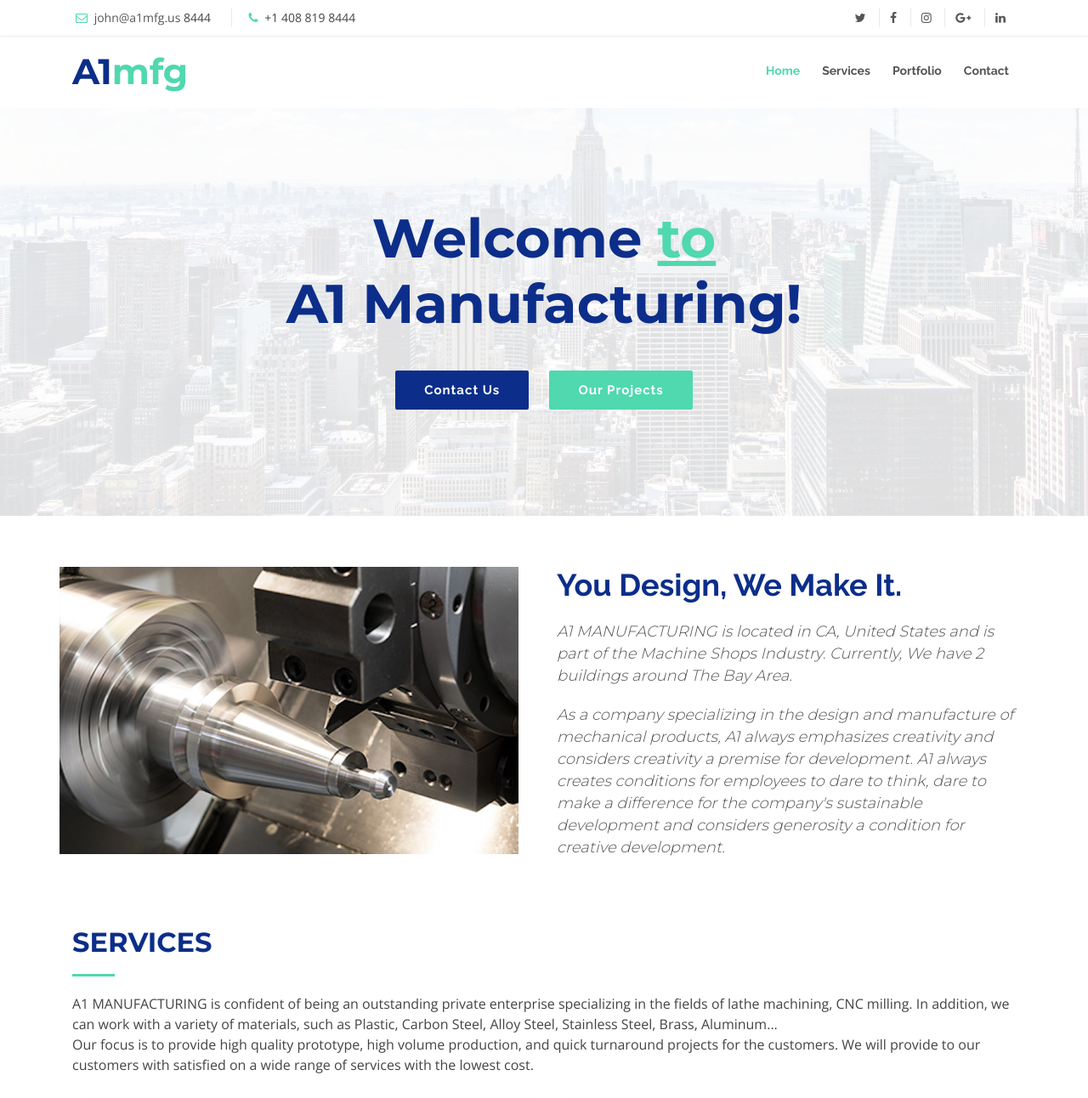
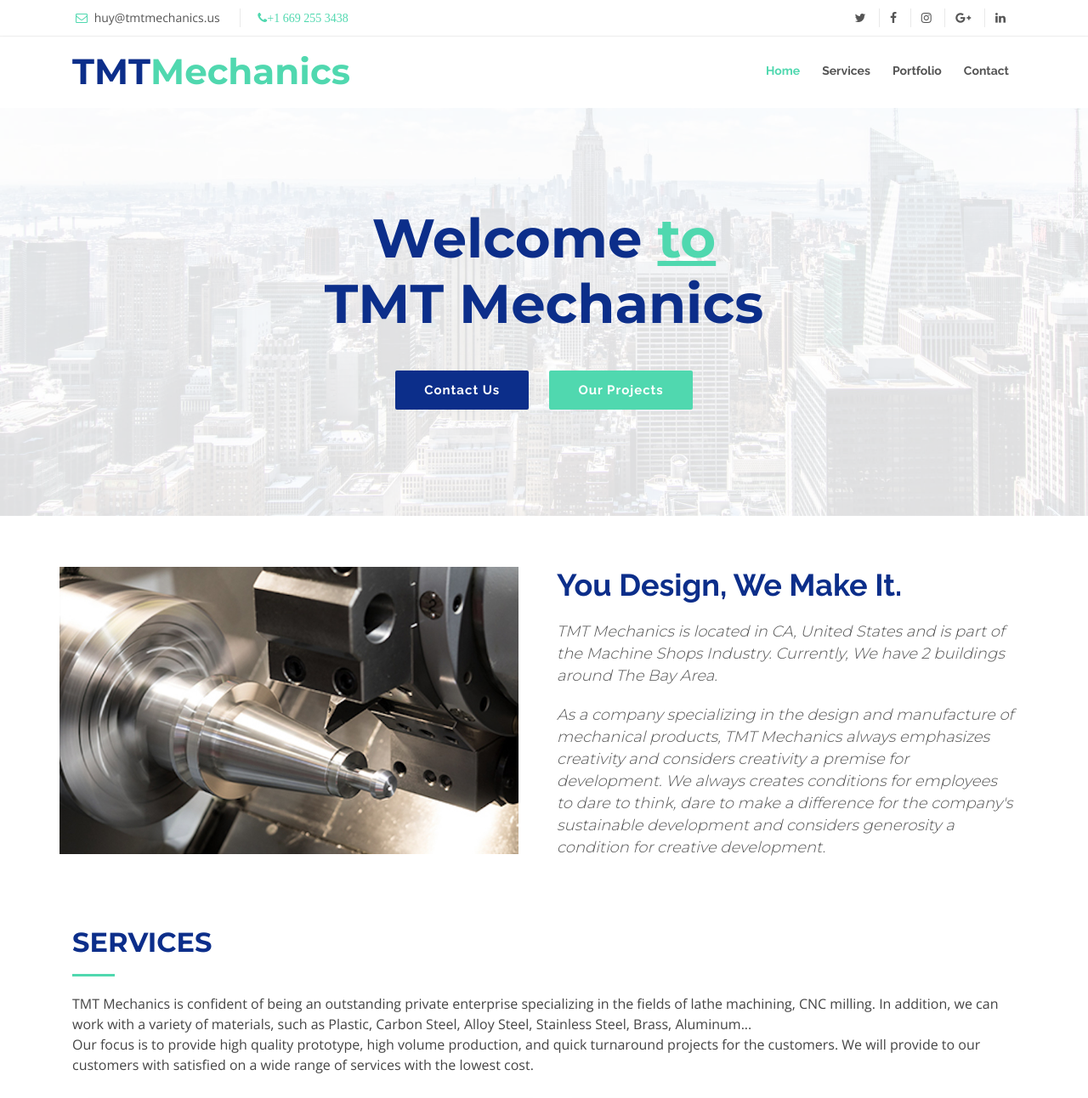
Before and after one commit to chng8320/metalmtr.com, a plain HTML site: page index.html in a window 1280 px wide. Shown: the top 1292 px of the page at 85% size. Drawn offline with nearby package versions, Linux system fonts and the light colour scheme; files whose address does not match are found by name.

Commit message:
Update index.html

```diff
--- a/index.html
+++ b/index.html
@@ -44,8 +44,8 @@
   <section id="topbar" class="d-none d-lg-block">
     <div class="container clearfix">
       <div class="contact-info float-left">
-        <i class="fa fa-envelope-o"></i> <a href="mailto:john@a1mfg.us">john@a1mfg.us</a>
-8444        <i class="fa fa-phone"></i> +1 408 819 8444
+        <i class="fa fa-envelope-o"></i> <a href="mailto:john@a1mfg.us">huy@tmtmechanics.us</a>
+          <i class="fa fa-phone">+1 669 255 3438</i>
       </div>
       <div class="social-links float-right">
         <a href="#" class="twitter"><i class="fa fa-twitter"></i></a>
@@ -62,7 +62,7 @@
     <div class="container">
 
       <div id="logo" class="pull-left">
-        <h1><a href="index.html">A1<span>mfg</span></a></h1>
+        <h1><a href="index.html">TMT<span>Mechanics</span></a></h1>
         <!-- Uncomment below if you prefer to use an image logo -->
         <!-- <a href="index.html"><img src="assets/img/logo.png" alt=""></a>-->
       </div>
@@ -82,7 +82,7 @@
   <section id="intro">
 
     <div class="intro-content">
-      <h2>Welcome <span>to </span><br>A1 Manufacturing!</h2>
+      <h2>Welcome <span>to </span><br>TMT Mechanics</h2>
       <div>
         <a href="#contact" class="btn-get-started scrollto">Contact Us</a>
         <a href="#portfolio" class="btn-projects scrollto">Our Projects</a>
@@ -111,10 +111,10 @@
 
           <div class="col-lg-6 content">
             <h2>You Design, We Make It.</h2>
-            <h3>A1 MANUFACTURING is located in CA, United States and is part of the Machine Shops Industry. Currently,
+            <h3>TMT Mechanics is located in CA, United States and is part of the Machine Shops Industry. Currently,
               We have 2 buildings around The Bay Area.</h3>
-            <h3>As a company specializing in the design and manufacture of mechanical products, A1 always emphasizes
-              creativity and considers creativity a premise for development. A1 always creates conditions for employees
+            <h3>As a company specializing in the design and manufacture of mechanical products, TMT Mechanics always emphasizes
+              creativity and considers creativity a premise for development. We always creates conditions for employees
               to dare to think, dare to make a difference for the company's sustainable development and considers
               generosity a condition for creative development.</h3>
           </div>
@@ -128,7 +128,7 @@
       <div class="container">
         <div class="section-header">
           <h2>Services</h2>
-          <p>A1 MANUFACTURING is confident of being an outstanding private enterprise specializing in the fields of
+          <p>TMT Mechanics is confident of being an outstanding private enterprise specializing in the fields of
             lathe machining, CNC milling. In addition, we can work with a variety of materials, such as Plastic, Carbon
             Steel, Alloy Steel, Stainless Steel, Brass, Aluminum...</p>
           <p>Our focus is to provide high quality prototype, high
@@ -381,7 +381,7 @@
             <div class="contact-address">
               <i class="ion-ios-location-outline"></i>
               <h3>Address</h3>
-              <address>1719 Little Orchard Street, San Jose, CA 95125</address>
+              <address>2290 Ringwood Ave Ste K, San Jose, CA 95131</address>
             </div>
           </div>
 
@@ -390,7 +390,7 @@
               <i class="ion-ios-telephone-outline"></i>
               <h3>Phone Number</h3>
               <h6>Monday - Friday: 8h00 - 18h00</h6>
-              <p>+1 408 819 8444</p>
+              <p>+1 669 255 3438</p>
             </div>
           </div>
 
@@ -398,7 +398,7 @@
             <div class="contact-email">
               <i class="ion-ios-email-outline"></i>
               <h3>Email</h3>
-              <p><a href="mailto:info@example.com">john@a1mfg.us</a></p>
+              <p><a href="mailto:info@example.com">huy@tmtmechanics.us</a></p>
             </div>
           </div>
 
@@ -407,7 +407,7 @@
 
       <div class="container mb-4">
         <iframe
-          src="https://www.google.com/maps/embed?pb=!1m18!1m12!1m3!1d3173.5110864714025!2d-121.87571668481358!3d37.306719679847305!2m3!1f0!2f0!3f0!3m2!1i1024!2i768!4f13.1!3m3!1m2!1s0x808e333de1dd8cab%3A0x59967317aec84868!2s1719%20Little%20Orchard%20St%2C%20San%20Jose%2C%20CA%2095125!5e0!3m2!1sen!2sus!4v1604555264390!5m2!1sen!2sus"
+          src="https://www.google.com/maps/embed?pb=!1m18!1m12!1m3!1d3169.4808327314377!2d-121.89873798436982!3d37.402108341284844!2m3!1f0!2f0!3f0!3m2!1i1024!2i768!4f13.1!3m3!1m2!1s0x808fceac2ceaaaab%3A0x97eaf1e9e83b4cab!2s2290%20Ringwood%20Ave%20Ste%20K%2C%20San%20Jose%2C%20CA%2095131!5e0!3m2!1sen!2sus!4v1639254602055!5m2!1sen!2sus"
           width="100%" height="450" frameborder="0" style="border:0;" allowfullscreen="" aria-hidden="false"
           tabindex="0"></iframe>
       </div>
```
